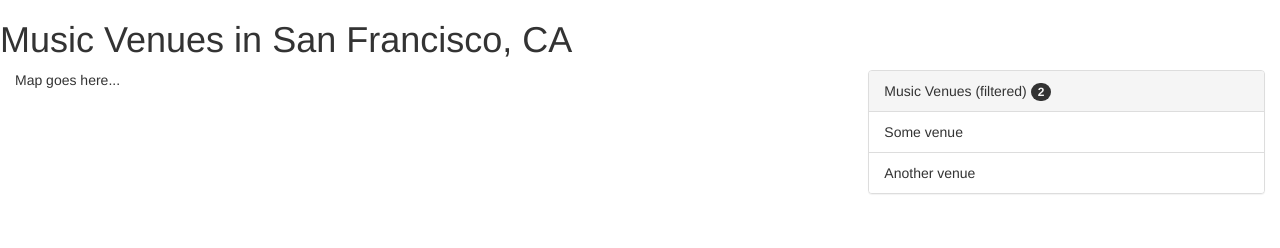
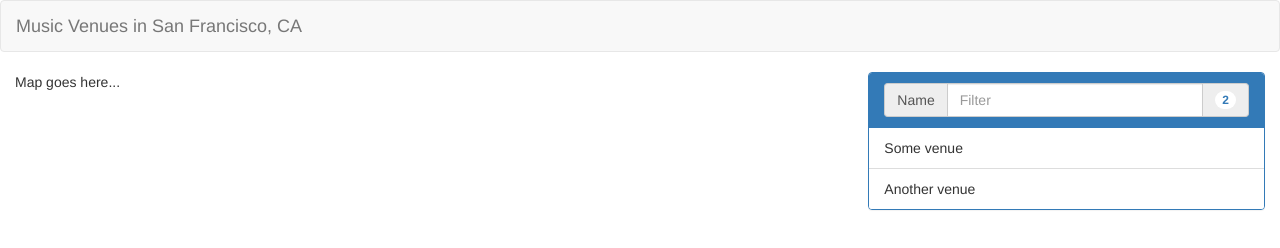
Before and after one commit to justinharringa/neighborhood-map, a website: page src/index.html in a window 1280 px wide. Drawn offline with nearby package versions, Linux system fonts and the light colour scheme.

Commit message:
Layout changes to make the grid respond nicely

```diff
--- a/src/index.html
+++ b/src/index.html
@@ -20,21 +20,28 @@
     <![endif]-->
 </head>
 <body>
-    <header class="site-header">
-        <div class="row">
-            <div class="col-md-12">
-                <h1>Music Venues in San Francisco, CA</h1>
+    <header class="navbar navbar-default" id="top">
+        <div class="container-fluid">
+            <div class="navbar-header">
+                <a class="navbar-brand" href="#">Music Venues in San Francisco, CA</a>
             </div>
         </div>
     </header>
     <div class="container-fluid">
         <div class="row">
-            <div class="col-md-8">
+            <div class="col-md-8 col-sm-7 col-xs-12">
                 <p>Map goes here...</p>
             </div>
-            <div class="col-md-4">
-                <div class="panel panel-default">
-                    <div class="panel-heading">Music Venues (filtered) <span class="badge">2</span> </div>
+            <div class="col-md-4 col-sm-5 col-xs-12">
+                <div class="panel panel-primary">
+                    <div class="panel-heading">
+                        <div class="input-group">
+                            <span class="input-group-addon">Name</span>
+                            <label class="sr-only" for="filterVenues">Filter Venues by Name</label>
+                            <input type="text" class="form-control" id="filterVenues" placeholder="Filter">
+                            <span class="input-group-addon"><span class="badge">2</span></span>
+                        </div>
+                    </div>
                     <ul class="list-group">
                         <li class="list-group-item">Some venue</li>
                         <li class="list-group-item">Another venue</li>
```
